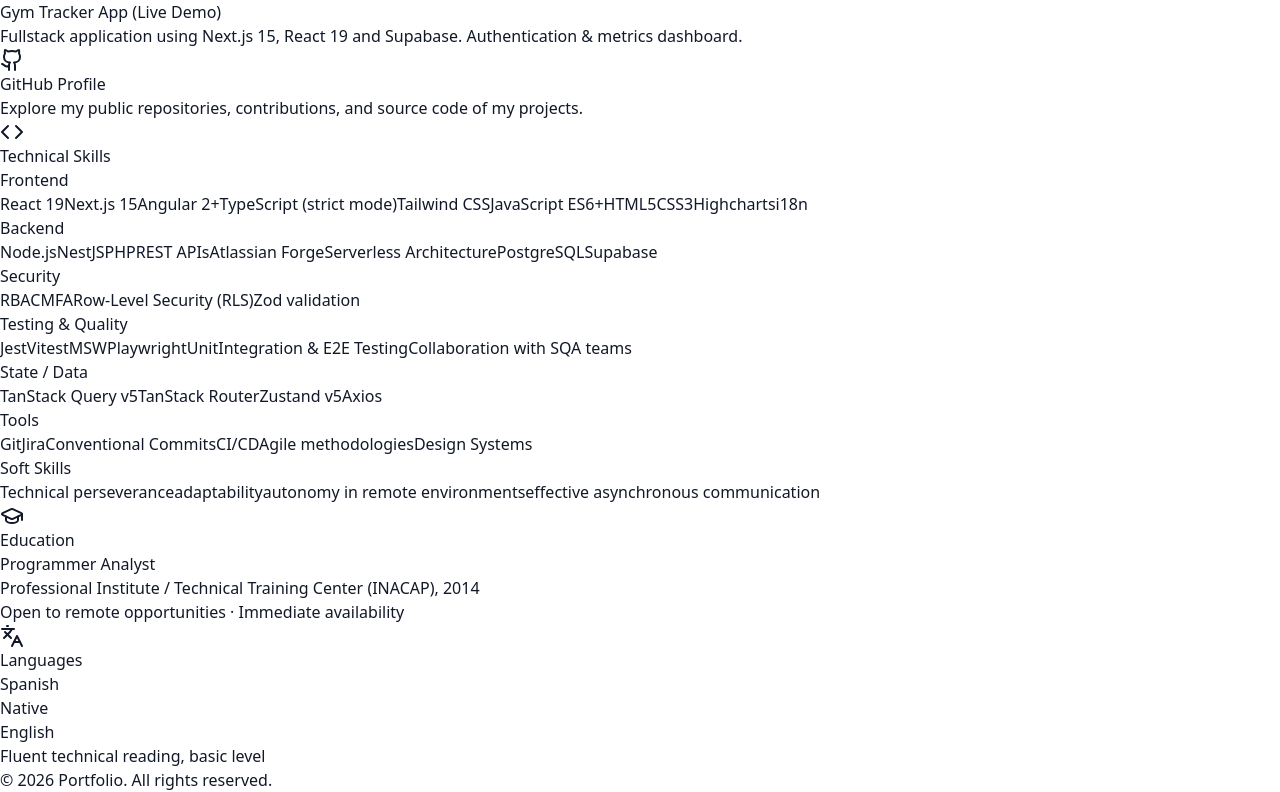
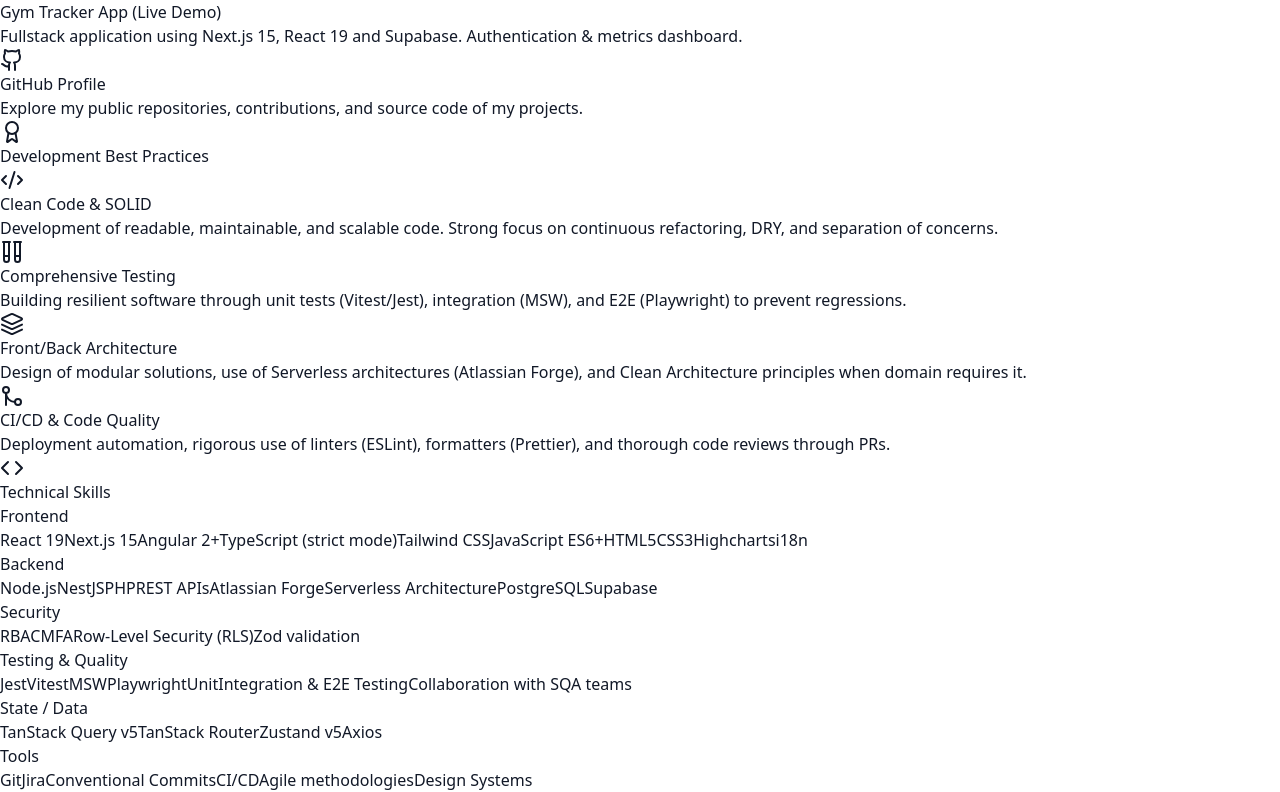
Before and after one commit to peteraraya/base_react_2026, a React (Vite) app: page / in a window 1280 px wide. Shown: the part 2148-2940 px from the top of the page. Built offline with nearby package versions, Linux system fonts and the light colour scheme.

Commit message:
feat: se agrega sección de mejores prácticas al CV con datos y componentes correspondientes

```diff
--- /dev/null
+++ b/src/components/cv/BestPracticesSection.tsx
@@ -0,0 +1,49 @@
+import { BestPractice } from '@/types/cv';
+import { Card } from '@/components/ui/Card';
+import { CheckCircle2, Code2, TestTubes, Layers, GitMerge, Award } from 'lucide-react';
+
+interface BestPracticesSectionProps {
+  practices: BestPractice[];
+  title: string;
+}
+
+export function BestPracticesSection({ practices, title }: BestPracticesSectionProps) {
+  if (!practices || practices.length === 0) return null;
+
+  const getIcon = (iconName?: string) => {
+    switch (iconName) {
+      case 'code': return <Code2 className="w-6 h-6 text-blue-500" />;
+      case 'test': return <TestTubes className="w-6 h-6 text-green-500" />;
+      case 'architecture': return <Layers className="w-6 h-6 text-purple-500" />;
+      case 'cicd': return <GitMerge className="w-6 h-6 text-orange-500" />;
+      default: return <CheckCircle2 className="w-6 h-6 text-gray-500" />;
+    }
+  };
+
+  return (
+    <Card>
+      <header className="flex items-center gap-2 mb-6">
+        <Award className="w-6 h-6 text-blue-600" aria-hidden="true" />
+        <h2 className="text-2xl font-bold text-gray-900">{title}</h2>
+      </header>
+
+      <div className="grid grid-cols-1 md:grid-cols-2 gap-4">
+        {practices.map((practice, index) => (
+          <div key={index} className="p-5 flex items-start gap-4 border rounded-xl hover:shadow-md transition-shadow bg-white">
+            <div className="p-2 bg-blue-50 text-blue-600 rounded-lg shrink-0">
+              {getIcon(practice.icon)}
+            </div>
+            <div>
+              <h3 className="font-semibold text-gray-900 text-lg mb-2">
+                {practice.title}
+              </h3>
+              <p className="text-gray-600 text-sm leading-relaxed">
+                {practice.description}
+              </p>
+            </div>
+          </div>
+        ))}
+      </div>
+    </Card>
+  );
+}
--- a/src/data/cv.ts
+++ b/src/data/cv.ts
@@ -112,6 +112,28 @@
     languages: [
       { name: "Español", level: "Nativo" },
       { name: "Inglés", level: "Lectura técnica fluida, nivel básico" }
+    ],
+    bestPractices: [
+      {
+        title: "Clean Code & SOLID",
+        description: "Desarrollo de código legible, mantenible y escalable. Fuerte enfoque en la refactorización continua, DRY y separación de responsabilidades.",
+        icon: "code"
+      },
+      {
+        title: "Testing Integral",
+        description: "Creación de software resiliente mediante pruebas unitarias (Vitest/Jest), de integración (MSW) y E2E (Playwright) para prevenir regresiones.",
+        icon: "test"
+      },
+      {
+        title: "Arquitectura Front/Back",
+        description: "Diseño de soluciones modulares, uso de arquitecturas Serverless (Atlassian Forge) y principios de Clean Architecture cuando el dominio lo requiere.",
+        icon: "architecture"
+      },
+      {
+        title: "CI/CD & Calidad de Código",
+        description: "Automatización de despliegues, uso riguroso de linters (ESLint), formateadores (Prettier), y revisiones de código exhaustivas mediante PRs.",
+        icon: "cicd"
+      }
     ]
   },
   en: {
@@ -225,6 +247,28 @@
     languages: [
       { name: "Spanish", level: "Native" },
       { name: "English", level: "Fluent technical reading, basic level" }
+    ],
+    bestPractices: [
+      {
+        title: "Clean Code & SOLID",
+        description: "Development of readable, maintainable, and scalable code. Strong focus on continuous refactoring, DRY, and separation of concerns.",
+        icon: "code"
+      },
+      {
+        title: "Comprehensive Testing",
+        description: "Building resilient software through unit tests (Vitest/Jest), integration (MSW), and E2E (Playwright) to prevent regressions.",
+        icon: "test"
+      },
+      {
+        title: "Front/Back Architecture",
+        description: "Design of modular solutions, use of Serverless architectures (Atlassian Forge), and Clean Architecture principles when domain requires it.",
+        icon: "architecture"
+      },
+      {
+        title: "CI/CD & Code Quality",
+        description: "Deployment automation, rigorous use of linters (ESLint), formatters (Prettier), and thorough code reviews through PRs.",
+        icon: "cicd"
+      }
     ]
   }
 };
--- a/src/pages/HomePage.tsx
+++ b/src/pages/HomePage.tsx
@@ -10,6 +10,7 @@
 import { EducationSection } from '@/components/cv/EducationSection';
 import { LanguagesSection } from '@/components/cv/LanguagesSection';
 import { ShowcaseSection } from '@/components/cv/ShowcaseSection';
+import { BestPracticesSection } from '@/components/cv/BestPracticesSection';
 
 export function HomePage() {
   const { i18n } = useTranslation();
@@ -51,6 +52,15 @@
         <ShowcaseSection lang={currentLang} />
       </FadeIn>
 
+      {data.bestPractices && (
+        <FadeIn delay={0.48}>
+          <BestPracticesSection
+            practices={data.bestPractices}
+            title={currentLang === 'es' ? 'Buenas Prácticas de Desarrollo' : 'Development Best Practices'}
+          />
+        </FadeIn>
+      )}
+
       <FadeIn delay={0.5}>
         <SkillsSection
           skills={data.skills}
```
Also changed, not shown: src/types/cv.ts (+7 -0 lines).
